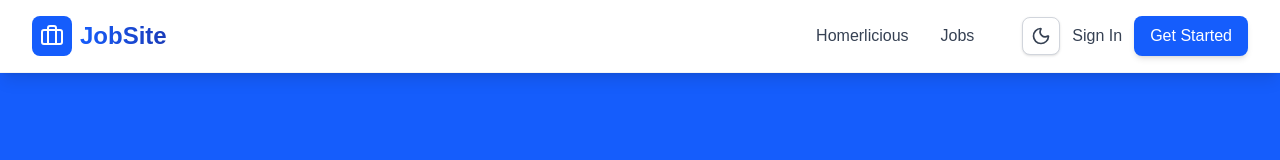
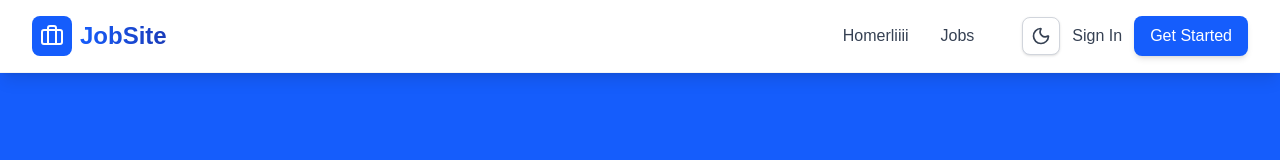
Before and after one commit to Sciphr/jobsite, a Next.js app: page / in a window 1280 px wide. Shown: the top 160 px of the page. Built offline with nearby package versions, Linux system fonts and the light colour scheme; no server answers; the database is empty.

Commit message:
omg annoying

```diff
--- a/app/components/Header.js
+++ b/app/components/Header.js
@@ -72,7 +72,7 @@
               href="/"
               className="text-gray-700 dark:text-gray-300 hover:text-blue-600 dark:hover:text-blue-400 font-medium transition-colors duration-200 relative group"
             >
-              Homerlicious
+              Homerliiii
               <span className="absolute -bottom-1 left-0 w-0 h-0.5 bg-blue-600 dark:bg-blue-400 transition-all duration-200 group-hover:w-full"></span>
             </Link>
             <Link
```
